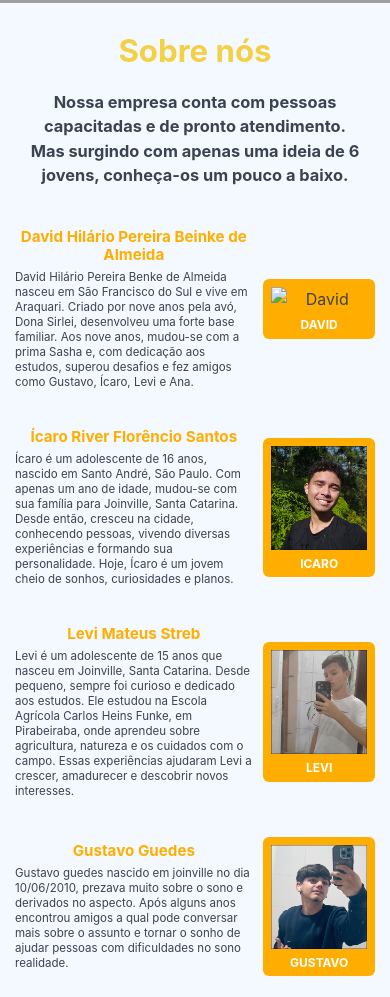
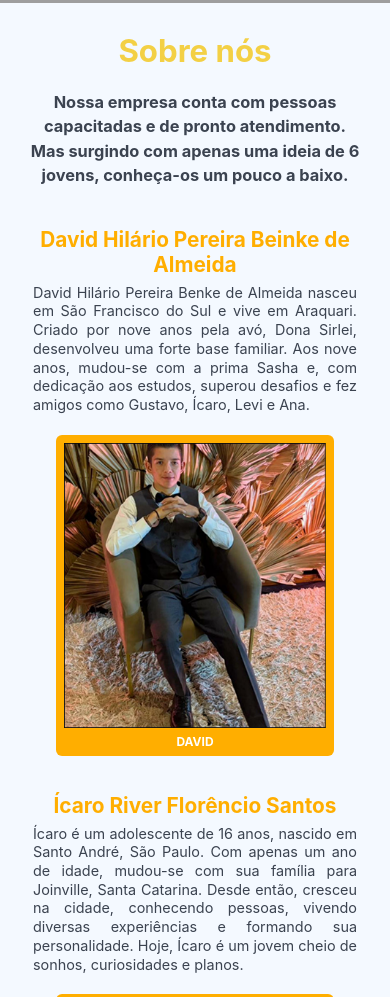
Before and after one commit to trabalhoprojetointegradorsono-ui/page-dream-diamond1, a plain HTML site: page sobreNos.html in a window 390 px wide. Shown: the part 769-1766 px from the top of the page. Drawn offline with Linux system fonts and the light colour scheme; grey boxes are pictures that could not be loaded.

Commit message:
feat(sobre): melhoria versão mobile

```diff
--- a/css/Sobre-nos.css
+++ b/css/Sobre-nos.css
@@ -116,7 +116,7 @@ main section p.texto {
   padding: 0 30px 30px 30px;
 }
 
-/* ====== LISTA DOS PARTICIPANTES (CELULAR - SEM BORDA) ====== */
+/* ====== LISTA DOS PARTICIPANTES ====== */
 
 .sobrenos {
   list-style: none;
@@ -124,21 +124,20 @@ main section p.texto {
 }
 
 .sobrenos li {
-  display: flex;
-  justify-content: space-between;
-  align-items: center;
+
   gap: 10px;
   padding: 10px 0;
   margin-bottom: 18px;
 }
 
 .sobrenos li div {
-  width: 66%;
+  width: 90%;
+  margin: auto;
 }
 
 main section ul li div h2 {
   color: #ffae00;
-  font-size: 0.95rem;
+  font-size: 1.3rem;
   text-align: center;
   padding-bottom: 6px;
   font-weight: 700;
@@ -146,19 +145,28 @@ main section ul li div h2 {
 }
 
 main section ul li div p {
-  text-align: left;
-  font-size: 0.72rem;
+  text-align: justify;
+  font-size: 0.9rem;
   margin: 0;
   line-height: 1.3;
+  padding: 0 0 20px 0;
+
 }
+
+
 
 .sobrenos li div.cards {
   background-color: #FFAE00;
   padding: 8px 8px 6px 8px;
   border-radius: 6px;
   transition: all 0.3s ease;
-  width: 31%;
+  width: 77%;
 }
+
+.sobrenos li div.cards p{
+  padding: 0;
+}
+
 
 .cards img {
   width: 100%;
@@ -172,7 +180,7 @@ div.cards p {
   margin-top: 6px;
 }
 
-/* ====== FOOTER (CELULAR) ====== */
+/* ====== FOOTER====== */
 
 footer{
     display: flex;
@@ -214,7 +222,6 @@ footer p{
     letter-spacing: 0.08em;
 }
 
-/* ===== VERSÃO COMPUTADOR (TELAS MAIORES) ===== */
 
 @media only screen and (min-width: 768px) {
 
@@ -222,14 +229,14 @@ footer p{
     font-size: 3.81vw;
   }
 
-  /* === HEADER NO COMPUTADOR === */
+  /* === HEADER=== */
 
   header{
         display: block;
         padding: 0.5vw 0;
     }
 
-    /* menu em linha, centralizado (fica com uns 78% da largura da tela) */
+    /* menu em linha, centralizado  */
     .nav-list{
         flex-direction: row;
         flex-wrap: nowrap;
@@ -260,7 +267,7 @@ footer p{
         letter-spacing: 0.04em;
     }
 
-  /* ===== SOBRE NÓS NO COMPUTADOR (SEM BORDA) ====== */
+  /* ===== SOBRE NÓS  ====== */
 
   main section h1 {
     font-size: 4vw;
@@ -273,12 +280,15 @@ footer p{
     margin: 0 20vw 4vw 20vw;
   }
 
-  /* ====== LISTA DOS PARTICIPANTES NO COMPUTADOR (SEM BORDA) ======== */
+  /* ====== LISTA DOS PARTICIPANTES ======== */
 
   .sobrenos li {
     gap: 2vw;
     padding: 1vw 0;
     margin: 0 18vw 2vw 18vw;
+      display: flex;
+  justify-content: space-between;
+  align-items: center;
   }
 
   .sobrenos li div {
--- a/sobreNos.html
+++ b/sobreNos.html
@@ -57,7 +57,7 @@
                         </p>
                     </div>
                     <div class="cards">
-                        <img src="imagens/Davd.png" alt="David" />
+                        <img src="Imagens/SobreNos/david.png" alt="David" />
 
                         <p>DAVID</p>
                     </div>
```
